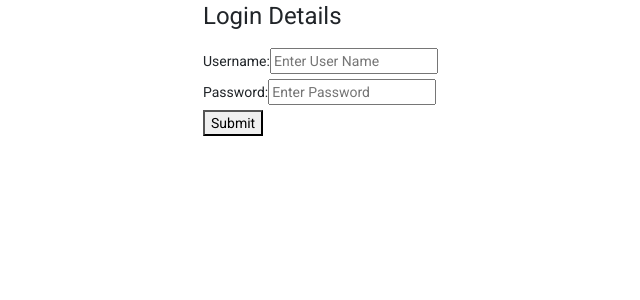
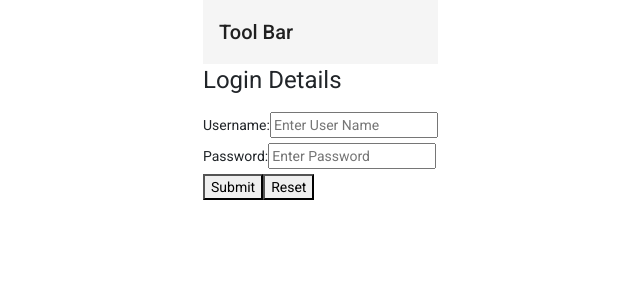
Before and after one commit to monojitlaha/skill-tracker-app, an Angular app: page /login in a window 1280 px wide. Shown: the top 300 px of the page, without its empty margins (97-737 px from the left). Built offline with nearby package versions, Linux system fonts and the light colour scheme.

Commit message:
Code Added

```diff
--- a/src/app/app-routing.module.ts
+++ b/src/app/app-routing.module.ts
@@ -6,10 +6,10 @@ import { AdminProfileComponent } from './components/admin-profile/admin-profile.
 import { AuthenticationGuard } from './guards/authentication.guard';
 
 const routes: Routes = [
-  { path: '',  redirectTo: '/login', pathMatch: 'full' },
   { path: 'login', pathMatch: 'full', component: LoginComponent},
   { path: 'userprofile', pathMatch: 'full', component: UserProfileComponent, canActivate:[AuthenticationGuard]},
-  { path: 'adminprofile', pathMatch: 'full', component: AdminProfileComponent, canActivate:[AuthenticationGuard]}
+  { path: 'adminprofile', pathMatch: 'full', component: AdminProfileComponent, canActivate:[AuthenticationGuard]},
+  { path: '**',  redirectTo: '/login', pathMatch: 'full' },
 ];
 
 @NgModule({
--- a/src/app/app.component.html
+++ b/src/app/app.component.html
@@ -1 +1,11 @@
+
+
+<mat-toolbar>
+<mat-toolbar-row color="themeColor">
+    <span>Tool Bar</span>
+    <span class="example-spacer"></span>
+
+  </mat-toolbar-row>
+</mat-toolbar>
+
 <router-outlet></router-outlet>
--- a/src/app/app.module.ts
+++ b/src/app/app.module.ts
@@ -21,6 +21,8 @@ import { MatOptionModule } from '@angular/material/core';
 import { MatSelectModule } from '@angular/material/select';
 import { JwtInterceptor } from './interceptors/jwt.interceptor';
 import { AlertComponent } from './components/alert/alert.component';
+import {MatToolbarModule} from '@angular/material/toolbar';
+
 
 @NgModule({
   declarations: [
@@ -46,7 +48,8 @@ import { AlertComponent } from './components/alert/alert.component';
     MatInputModule,
     MatOptionModule,
     MatSelectModule,
-    HttpClientModule
+    HttpClientModule,
+    MatToolbarModule
   ],
   providers: [ProfileService, LoginService,
     { provide: HTTP_INTERCEPTORS, useClass: JwtInterceptor, multi: true } ],
--- a/src/app/components/login/login.component.html
+++ b/src/app/components/login/login.component.html
@@ -10,5 +10,6 @@
     </div>
     <div>
         <button type="button" (click)="login(username.value,password.value)">Submit</button>
+        <button type="button" (click)="username.value=' '; password.value=' ';">Reset</button>
     </div>
 </div>
```
